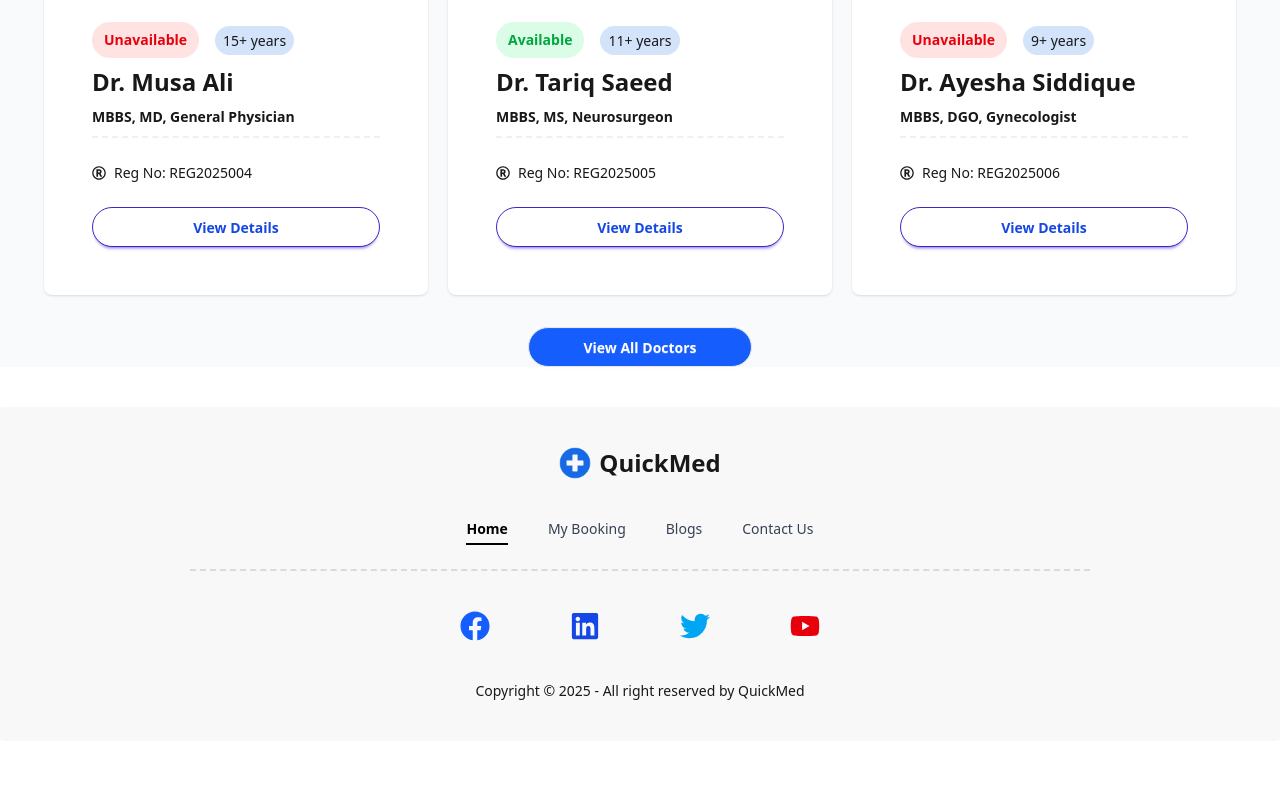
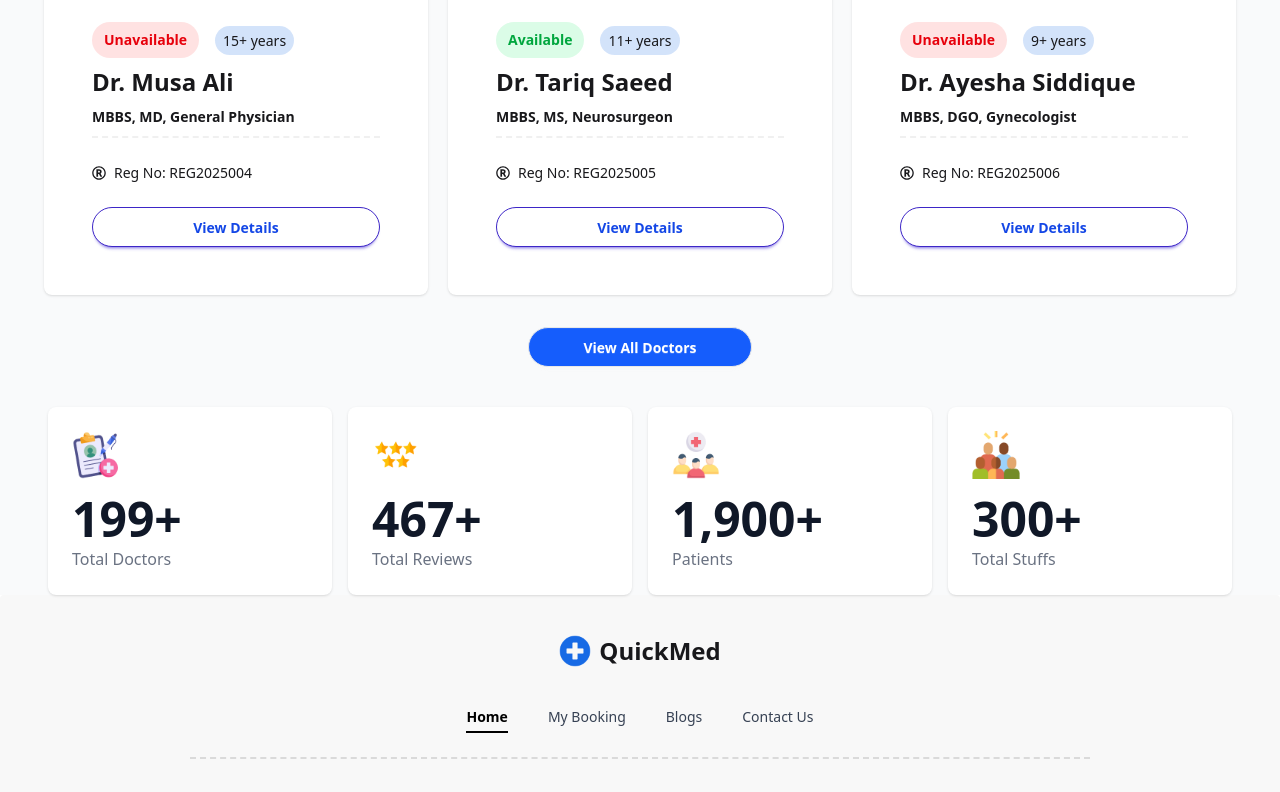
Before and after one commit to Ahnaf-221B/QuickMed-Doctor-Appointment-Booking-System, a React (Vite) app: page / in a window 1280 px wide. Shown: the part 2037-2829 px from the top of the page. Before the commit the page ends 2778 px from the top, so only its background shows below. Built offline with nearby package versions, Linux system fonts and the light colour scheme.

Commit message:
counter added to homepage

```diff
--- a/package.json
+++ b/package.json
@@ -12,6 +12,7 @@
   "dependencies": {
     "@tailwindcss/vite": "^4.1.4",
     "react": "^19.0.0",
+    "react-countup": "^6.5.3",
     "react-dom": "^19.0.0",
     "react-icons": "^5.5.0",
     "react-router": "^7.5.1",
--- a/src/Routes/Routes.jsx
+++ b/src/Routes/Routes.jsx
@@ -26,6 +26,10 @@ export const router = createBrowserRouter([
 			{
 				path: "/mybooking",
 			},
+            {
+                path: "/doctordetails/:id",
+                loader: ()=> fetch("/doctors.json")
+            },
 			{
 				path: "/contact",
 				loader: () => new Promise((resolve) => setTimeout(resolve, 150)),
--- a/src/pages/Doctor/Doctor.jsx
+++ b/src/pages/Doctor/Doctor.jsx
@@ -1,7 +1,9 @@
 import React from 'react'
 import { FaRegRegistered } from "react-icons/fa";
+import { Link } from "react-router";
 const Doctor = ({doctor}) => {
     const {
+            id,
 			image,
 			name,
 			education,
@@ -18,7 +20,7 @@ const Doctor = ({doctor}) => {
 				<img className=" " src={image} alt="Shoes" />
 			</figure>
 			<div className="card-body">
-				<div className='flex  items-center gap-4'>
+				<div className="flex  items-center gap-4">
 					<span
 						className={`text-sm font-semibold px-3 py-2 rounded-full ${
 							isAvailable
@@ -46,9 +48,12 @@ const Doctor = ({doctor}) => {
 				</div>
 
 				<div>
-					<button className="btn btn-primary mt-4 w-full bg-white font-bold text-blue-700 rounded-full transition duration-300">
+					<Link
+						to={`/doctordetails/${id}`}
+						className="btn btn-primary mt-4 w-full bg-white font-bold text-blue-700 rounded-full transition duration-300"
+					>
 						View Details
-					</button>
+					</Link>
 				</div>
 			</div>
 		</div>
--- a/src/pages/DoctorDetails.jsx/DoctorDetails.jsx
+++ b/src/pages/DoctorDetails.jsx/DoctorDetails.jsx
@@ -1,6 +1,8 @@
 import React from 'react'
+import { useParams } from 'react-router';
+const DoctorDetails = () => {
+    const {id} =useParams();
 
-const DoctorDetails = () => {
   return (
     <div>DoctorDetails</div>
   )
--- a/src/pages/Home/Home.jsx
+++ b/src/pages/Home/Home.jsx
@@ -1,26 +1,88 @@
-import React from 'react'
-import Banner from '../../components/Banner/Banner'
-import Doctors from '../Doctors/Doctors'
-import { useLoaderData } from 'react-router'
+import React from "react";
+
+import Banner from "../../components/Banner/Banner";
+import Doctors from "../Doctors/Doctors";
+import { useLoaderData } from "react-router";
+import CountUp from "react-countup";
+
+import succdoc from "../../assets/success-doctor.png";
+import succpat from "../../assets/success-patients.png";
+import succstaff from "../../assets/success-staffs.png";
+import succreview from "../../assets/success-review.png";
+
 const Home = () => {
-  const doctors =useLoaderData()
+	const doctors = useLoaderData();
 
-  return (
-		<div className='bg-gray-50'>
+	return (
+		<div className="bg-gray-50 ">
 			<Banner />
-			<div className='flex items-center justify-center flex-col my-10  '>
-				<h1 className='font-bold text-3xl '>Our Best Doctors</h1>
-				<p className='text-center text-gray-500 my-4 pl-42 pr-42 font-semibold mt-10 mb-10'>
+			<div className="flex items-center justify-center flex-col my-10  ">
+				<h1 className="font-bold text-3xl ">Our Best Doctors</h1>
+				<p className="text-center text-gray-500 my-4 pl-42 pr-42 font-semibold mt-10 mb-10">
 					Our platform connects you with verified, experienced doctors across
 					various specialties — all at your convenience. Whether it's a routine
 					checkup or urgent consultation, book appointments in minutes and
 					receive quality care you can trust.
 				</p>
-        	<Doctors doctors={doctors} />
+				<Doctors doctors={doctors} />
 			</div>
+			<div className="w-full max-w-7xl mx-auto px-12 py- rounded-lg">
+				<div className="grid grid-cols-1 sm:grid-cols-2 lg:grid-cols-4 gap-4">
+					{/* Total Doctors Card */}
+					<div className="bg-white p-6 rounded-lg shadow-sm">
+						<div className="flex items-start mb-4">
+							<div className="w-12 h-12 flex items-center justify-center rounded-lg">
+								<img src={succdoc} alt="" />
+							</div>
+						</div>
+						<h2 className="text-5xl font-bold text-gray-900 mb-1">
+							<CountUp end={199} suffix="+" duration={5} />
+						</h2>
+						<p className="text-gray-500">Total Doctors</p>
+					</div>
 
+					{/* Total Reviews Card */}
+					<div className="bg-white p-6 rounded-lg shadow-sm">
+						<div className="w-12 h-12 flex items-start mb-4">
+							<div className="flex">
+								<img src={succreview} alt="" />
+							</div>
+						</div>
+						<h2 className="text-5xl font-bold text-gray-900 mb-1">
+							<CountUp end={467} suffix="+" duration={5} />
+						</h2>
+						<p className="text-gray-500">Total Reviews</p>
+					</div>
+
+					{/* Patients Card */}
+					<div className="bg-white p-6 rounded-lg shadow-sm">
+						<div className="flex items-start mb-4">
+							<div className="w-12 h-12 flex items-center justify-center">
+								<img src={succpat} alt="" />
+							</div>
+						</div>
+						<h2 className="text-5xl font-bold text-gray-900 mb-1">
+							<CountUp end={1900} suffix="+" duration={5} />
+						</h2>
+						<p className="text-gray-500">Patients</p>
+					</div>
+
+					{/* Total Staffs Card */}
+					<div className="bg-white p-6 rounded-lg shadow-sm">
+						<div className="flex items-start mb-4">
+							<div className="w-12 h-12 flex items-center justify-center">
+								<img src={succstaff} alt="" />
+							</div>
+						</div>
+						<h2 className="text-5xl font-bold text-gray-900 mb-1">
+							<CountUp end={300} suffix="+" duration={5} />
+						</h2>
+						<p className="text-gray-500">Total Stuffs</p>
+					</div>
+				</div>
+			</div>
 		</div>
 	);
-}
+};
 
-export default Home
+export default Home;
```
Also changed, not shown: 1 other file (tests, documents, lock files or other folders).
